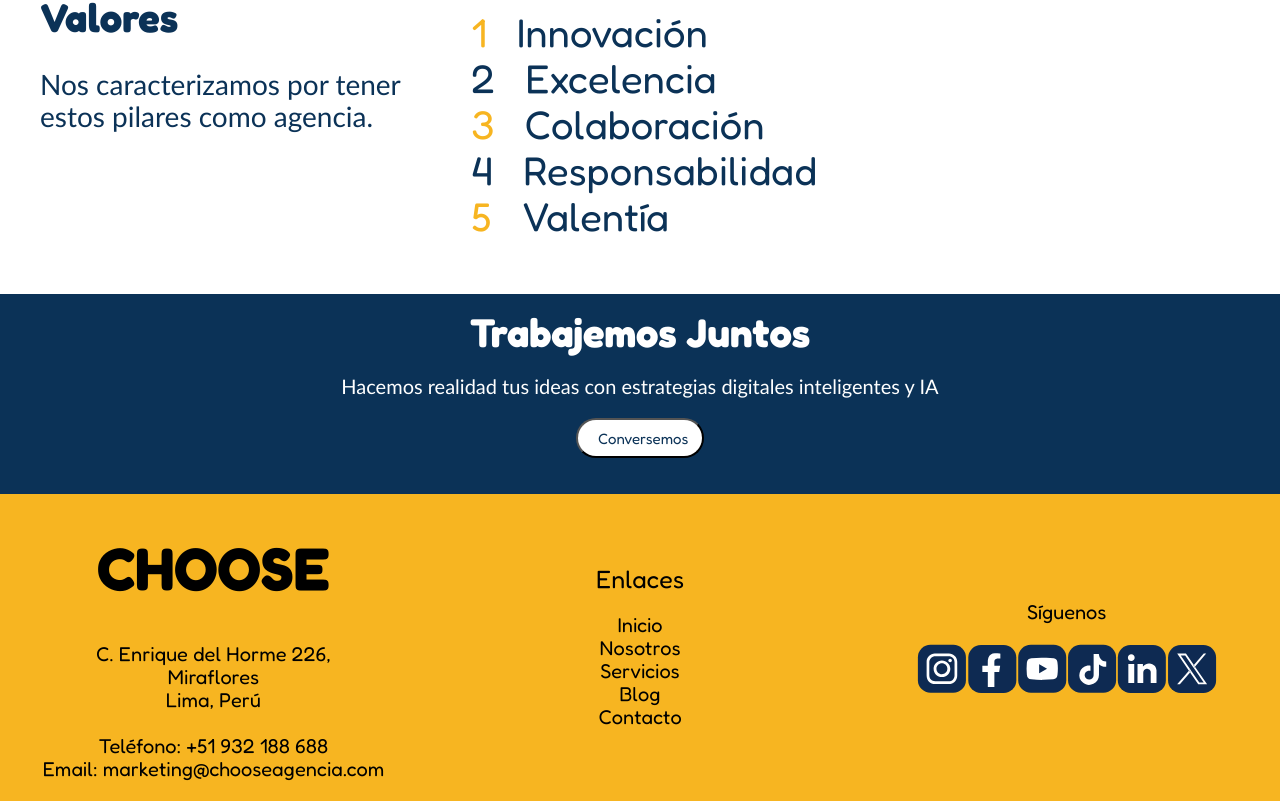
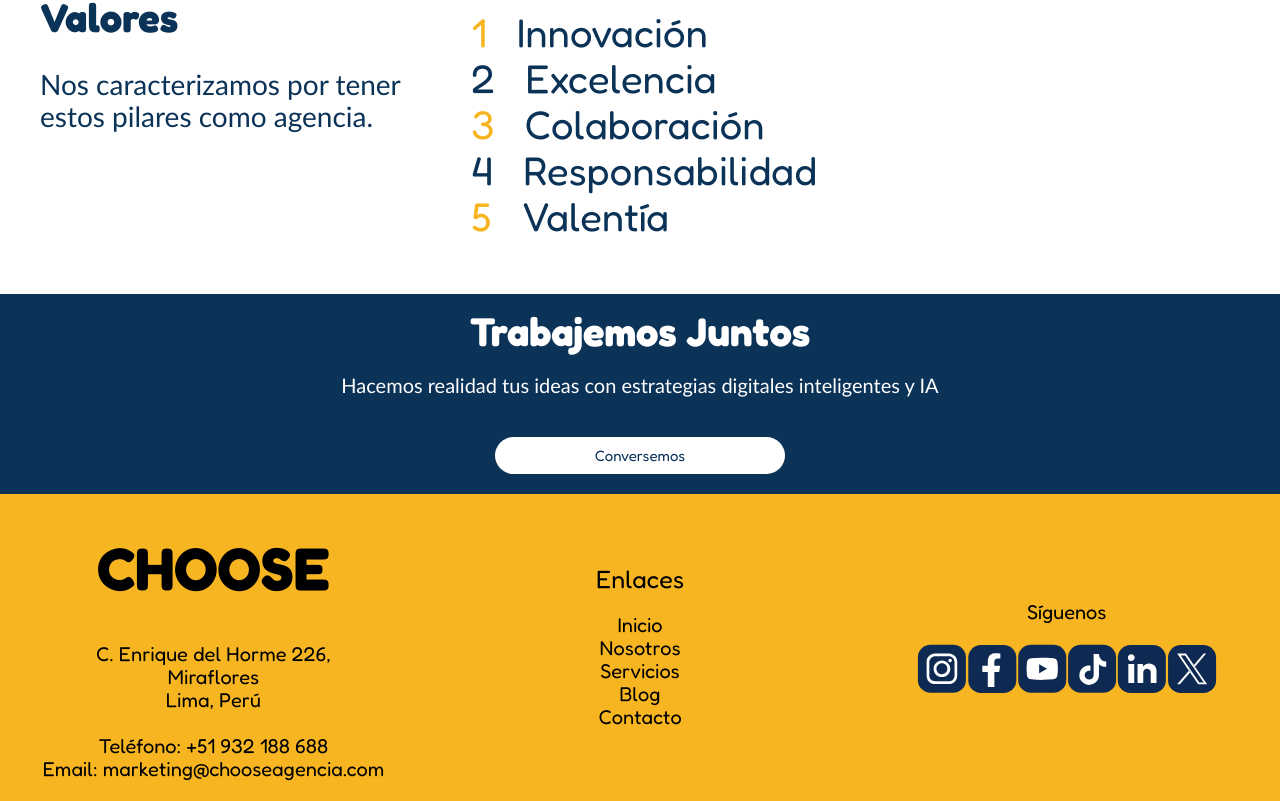
Before and after one commit to knarfangelo/chooseagencia, an Angular app: page /subnosotros in a window 1280 px wide. Shown: the part 1581-2382 px from the top of the page. Built offline with nearby package versions, Linux system fonts and the light colour scheme.

Commit message:
Añadiendo boton

```diff
--- a/src/app/components/contactanos/formulario/formulario.component.css
+++ b/src/app/components/contactanos/formulario/formulario.component.css
@@ -90,7 +90,7 @@ button{
   align-items: center;
   justify-content: center;
   box-sizing: border-box;
-  padding: 15px;
+  padding: 20%;
   color: #F7B521;
 }
 @media (max-width: 800px){
--- a/src/app/components/nosotros/subnosotros/subnosotros.component.css
+++ b/src/app/components/nosotros/subnosotros/subnosotros.component.css
@@ -20,7 +20,11 @@
 }
 .bloque4 {
   width: 100%;
+  display: flex;
+  flex-direction: column;
   height: 200px;
+  justify-content: center;
+  align-items: center;
   margin-top: 5px;
   text-align: center;
   cursor: pointer;
@@ -38,9 +42,14 @@
   font-size: 20px;
   font-family: 'Gill Sans', 'Gill Sans MT', Calibri, 'Trebuchet MS', sans-serif;
   color: #ffffff;}
-button {
-  width: 10%;
+a {
+  width: 250px;
   height: 20%;
+  margin: 20px 0;
+  display: flex;
+  align-items: center;
+  justify-content: center;
+  text-decoration: none;
   border-radius: 50px;
   background-color: #ffffff;
   color: #0B3257;
@@ -50,7 +59,7 @@ button {
   cursor: pointer;
   transition: background-color 0.10s ease;}
 
-button:hover {
+a:hover {
   background-color: #F7B521;
   color: #ffffff;}
 /* Media query para pantallas más pequeñas */
--- a/src/app/components/nosotros/subnosotros/subnosotros.component.ts
+++ b/src/app/components/nosotros/subnosotros/subnosotros.component.ts
@@ -31,7 +31,7 @@ import { ValoresComponent } from "./valores/valores.component";
     <div class="bloque4">
         <h4>Trabajemos Juntos</h4>
         <p>Hacemos realidad tus ideas con estrategias digitales inteligentes y IA</p>
-        <button>Conversemos </button>
+        <a href="#contactanos">Conversemos </a>
     </div>
     <app-footer class="footer"></app-footer>
 
```
